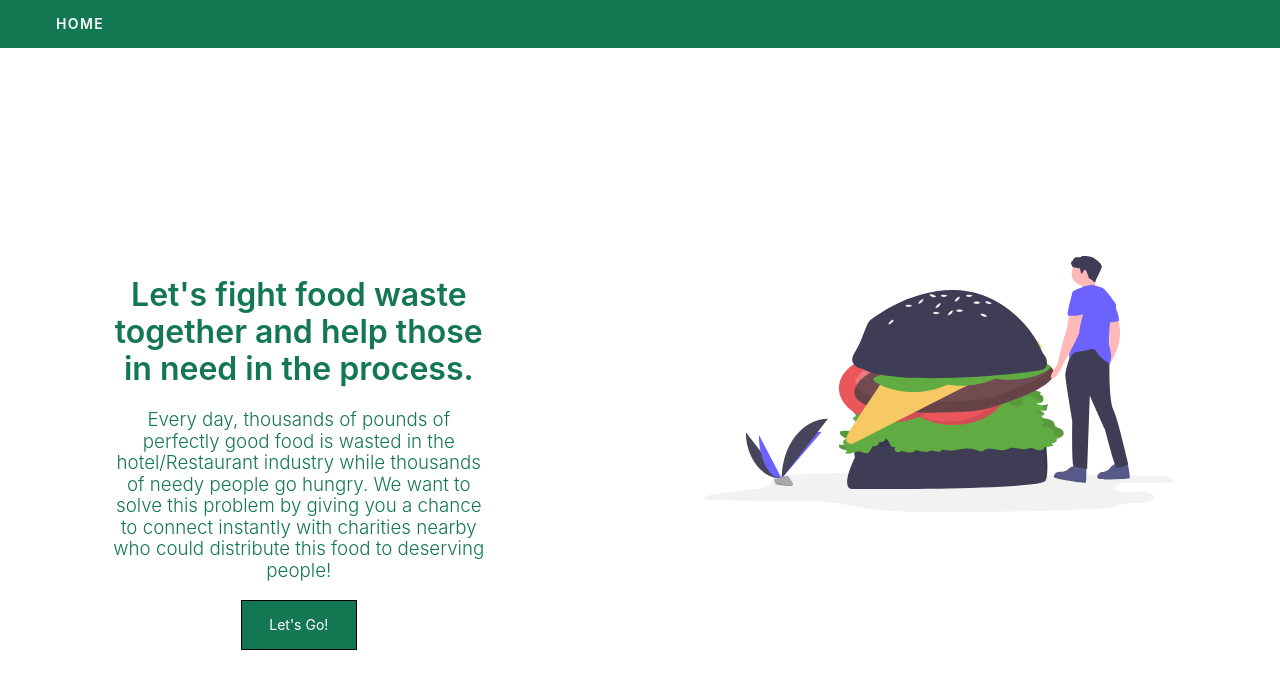
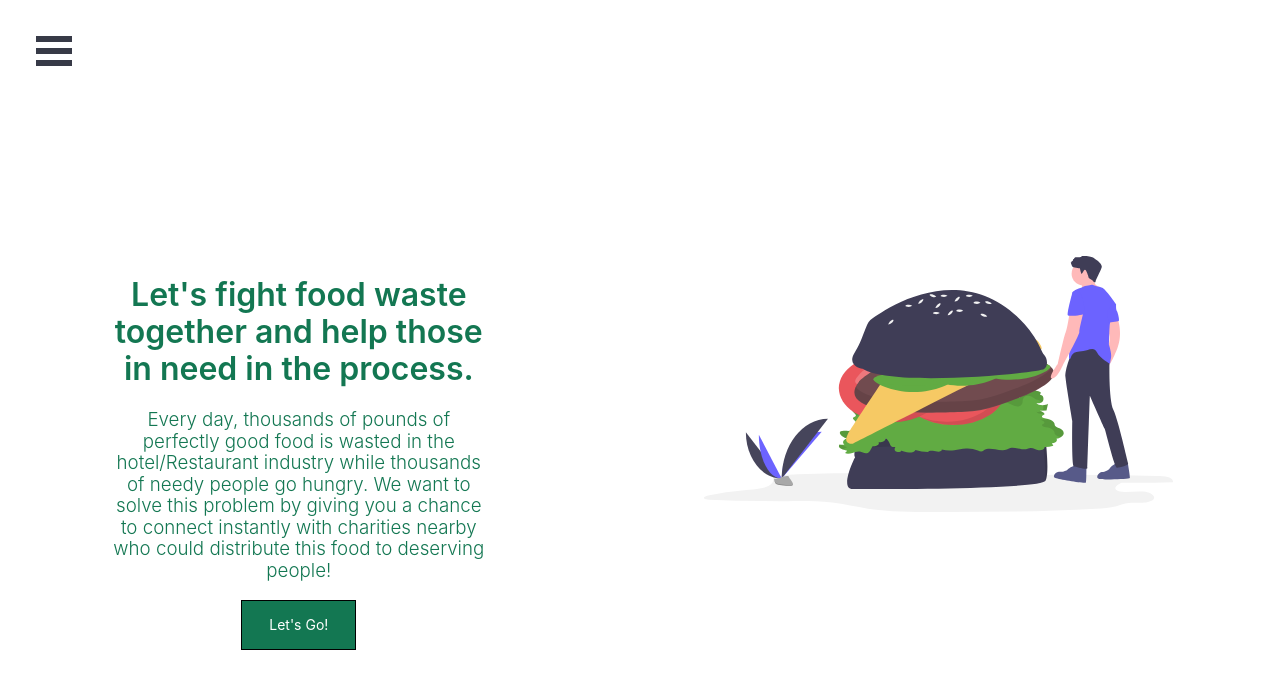
Before and after one commit to Abdul-Omar/charityAdvisor, a React (Create React App) app: page / in a window 1280 px wide. Shown: the top 688 px of the page. Built offline with nearby package versions, Linux system fonts and the light colour scheme.

Commit message:
now using slide menu

```diff
--- a/package.json
+++ b/package.json
@@ -7,7 +7,9 @@
     "@testing-library/jest-dom": "^4.2.4",
     "@testing-library/react": "^9.5.0",
     "@testing-library/user-event": "^7.2.1",
+    "classnames": "^2.2.6",
     "react": "^16.13.1",
+    "react-burger-menu": "^2.6.16",
     "react-dom": "^16.13.1",
     "react-scripts": "3.4.1",
     "react-slideshow-image": "^1.4.2",
@@ -37,6 +39,7 @@
     ]
   },
   "devDependencies": {
-    "gh-pages": "^2.2.0"
+    "gh-pages": "^2.2.0",
+    "react-burger-menu": "^2.6.16"
   }
 }
--- a/src/App.js
+++ b/src/App.js
@@ -1,10 +1,9 @@
 import React, { Component } from 'react';
-import Navbar from './components/Navbar'
 import SearchBar from './components/SearchBar'
 import CharityList from './components/CharityList'
 import './App.css';
-import './Nav.css'
 import food from './Images/food.svg';
+import MenuContainer from './components/MenuContainer'
 
 
 const initialState = {
@@ -23,9 +22,12 @@ class App extends Component {
     this.state = initialState;
 
     this.getDataFromSearchBar = this.getDataFromSearchBar.bind(this);
+    this.onRouteChange = this.onRouteChange.bind(this);
   }
 
    onRouteChange = (route) => {
+
+    console.log("changging route to: " + route);
     if( route === "Home"){
       this.setState({route: "Home"});
       this.setState({ data:{
@@ -43,13 +45,16 @@ class App extends Component {
     else
       this.setState({route: route});
 
+    console.log("state route is : " + this.state.route);
+
   }
 
    getDataFromSearchBar = (value, criteria) => {
 
        this.setState({data: {value:value,criteria:criteria} });
 
-       //console.log(this.state.list);
+       console.log(this.state.data.value);
+       console.log(this.state.data.criteria);
   }
 
 
@@ -60,11 +65,11 @@ class App extends Component {
     return (
 
             <div className="App flex">
-
-                  <Navbar onRouteChange= { this.onRouteChange}> </Navbar>
-
+                  <div>
+                   <MenuContainer onRouteChange={this.onRouteChange}/>
+                   </div>
                   {
-                      route === "Home"?
+                      route === "Home" ?
                         <div className="site-container flex flex-wrap">
                             <div className="center mt7 ml7 w-30 pa0">
                                <h1 className="light-red dark-green orange fw6">  Let's fight food waste together and help those in need in the process.</h1>
@@ -83,15 +88,24 @@ class App extends Component {
 
                           <img  alt="" className=" o-75 flex h5 center mt7 mr5" src={food}/>
                       </div>
+
                     : (
-                        this.state.data.value !== ''?
-                          <div className= "center mt5 w-300"> <CharityList data={this.state.data}/></div>
-                        :
 
-                          <div className ="center mt7 w-300" >
-                             <SearchBar getData={this.getDataFromSearchBar}/>
-                          </div>
-                      )
+                            this.state.data.value !== ''?
+
+                              <div className= "center mt5 w-300">
+                                 {console.log( "value is of input is :" + this.state.value)}
+                                   {console.log("CharityList")}
+
+                               <CharityList data={this.state.data}/>
+                               </div>
+                            :
+
+
+                              <SearchBar getData={this.getDataFromSearchBar}/>
+
+
+                     )
                 }
           </div>
     );
--- a/src/Nav.css
+++ b/src/Nav.css
@@ -35,3 +35,9 @@ border-bottom: none;
 	justify-content: center;
 
 }
+.icon {
+  width: 35px;
+  height: 5px;
+  background-color: black;
+  margin: 6px 0;
+}
--- /dev/null
+++ b/src/components/Menu.css
@@ -0,0 +1,67 @@
+/* Position and sizing of burger button */
+.bm-burger-button {
+  position: fixed;
+  width: 36px;
+  height: 30px;
+  left: 36px;
+  top: 36px;
+  color:white;
+}
+
+/* Color/shape of burger icon bars */
+.bm-burger-bars {
+  background: #373a47;
+}
+
+/* Color/shape of burger icon bars on hover*/
+.bm-burger-bars-hover {
+  background: blue;
+}
+
+/* Position and sizing of clickable cross button */
+.bm-cross-button {
+  height: 24px;
+  width: 24px;
+}
+
+/* Color/shape of close button cross */
+.bm-cross {
+  background: #bdc3c7;
+}
+
+/*
+Sidebar wrapper styles
+Note: Beware of modifying this element as it can break the animations - you should not need to touch it in most cases
+*/
+.bm-menu-wrap {
+  position: fixed;
+  height: 100%;
+}
+
+/* General sidebar styles */
+.bm-menu {
+  background:#137752;
+  padding: 2.5em 1.5em 0;
+  font-size: 1.15em;
+}
+
+/* Morph shape necessary with bubble or elastic */
+.bm-morph-shape {
+  fill: #373a47;
+}
+
+/* Wrapper for item list */
+.bm-item-list {
+  color: white;
+  padding: 0.8em;
+}
+
+/* Individual item */
+.bm-item {
+  display: inline-block;
+}
+
+/* Styling of overlay */
+.bm-overlay {
+  background: rgba(0, 0, 0, 0.3);
+}
--- /dev/null
+++ b/src/components/MenuContainer.js
@@ -0,0 +1,20 @@
+
+import React from 'react';
+import { slide as Menu } from 'react-burger-menu';
+import './Menu.css';
+import 'tachyons';
+
+
+const MenuContainer  =  ({onRouteChange}) => {
+
+
+    return (
+
+      <Menu>
+        <a  className="menu-item white" onClick={() => onRouteChange('Home')} href="/Home">Home</a>
+         </Menu>
+
+    );
+}
+
+export default MenuContainer;
--- a/src/components/Navbar.js
+++ /dev/null
@@ -1,16 +0,0 @@
-
-import React from 'react';
-import 'tachyons';
-import '../Nav.css'
-const Navbar = ({onRouteChange}) =>{
-
-return (
-     <nav className="bg-dark-green w-100 top-bar fixed mt0 pa3">
-         <ul className="main-nav dark-gray f6 fw6 ttu tracked ">
-            <li> <a  onClick={() => onRouteChange('Home')} className=" link dim white  dib mr3" href="#home" title="Home">Home</a> </li>
-        </ul>
-     </nav>
-  );
-}
-
-export default Navbar;
--- a/src/components/charityList.js
+++ b/src/components/charityList.js
@@ -28,6 +28,9 @@ class CharityList extends Component {
           const {criteria, value} = this.props.data;
 
           let params;
+
+          console.log( criteria);
+          console.log(value);
 
           if(criteria === "zip"){
 
```
Also changed, not shown: src/components/SearchBar.js (+8 -15 lines), 1 other file (tests, documents, lock files or other folders).
